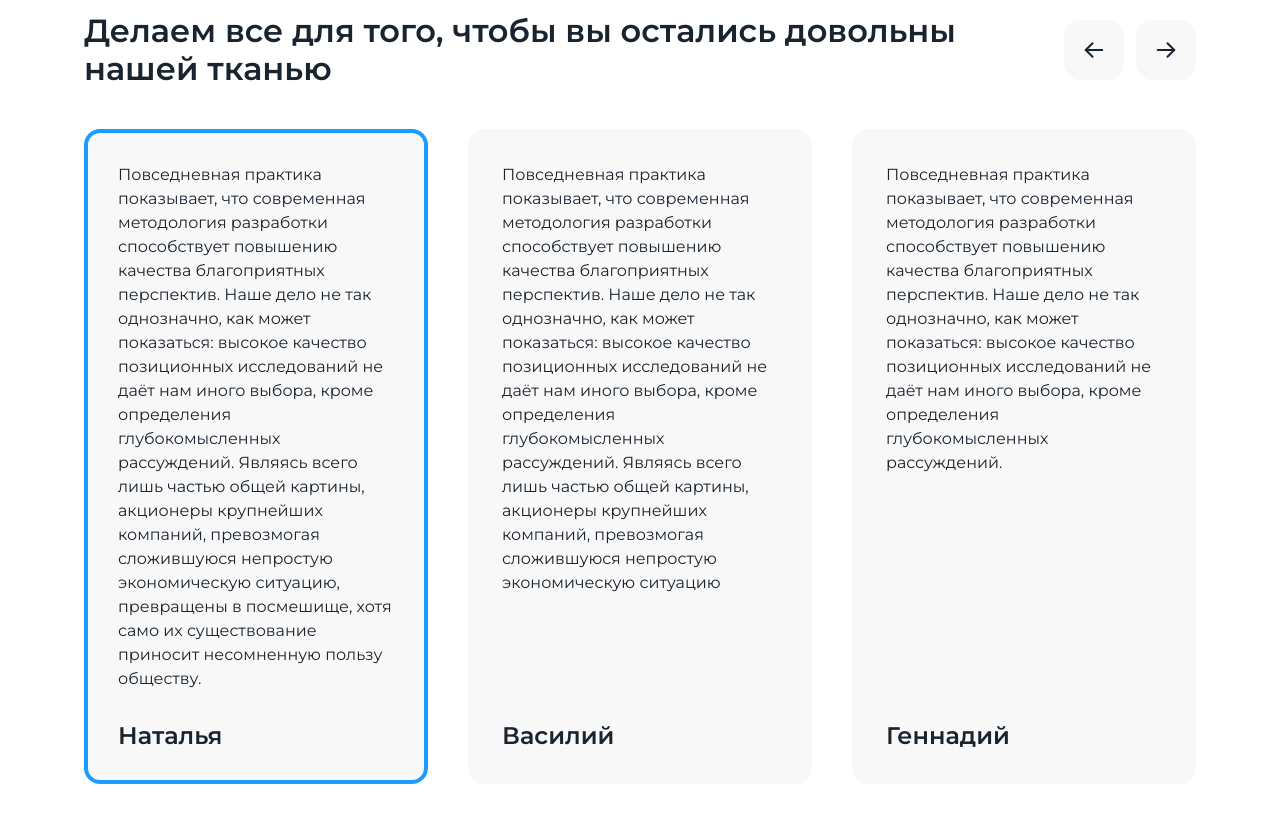
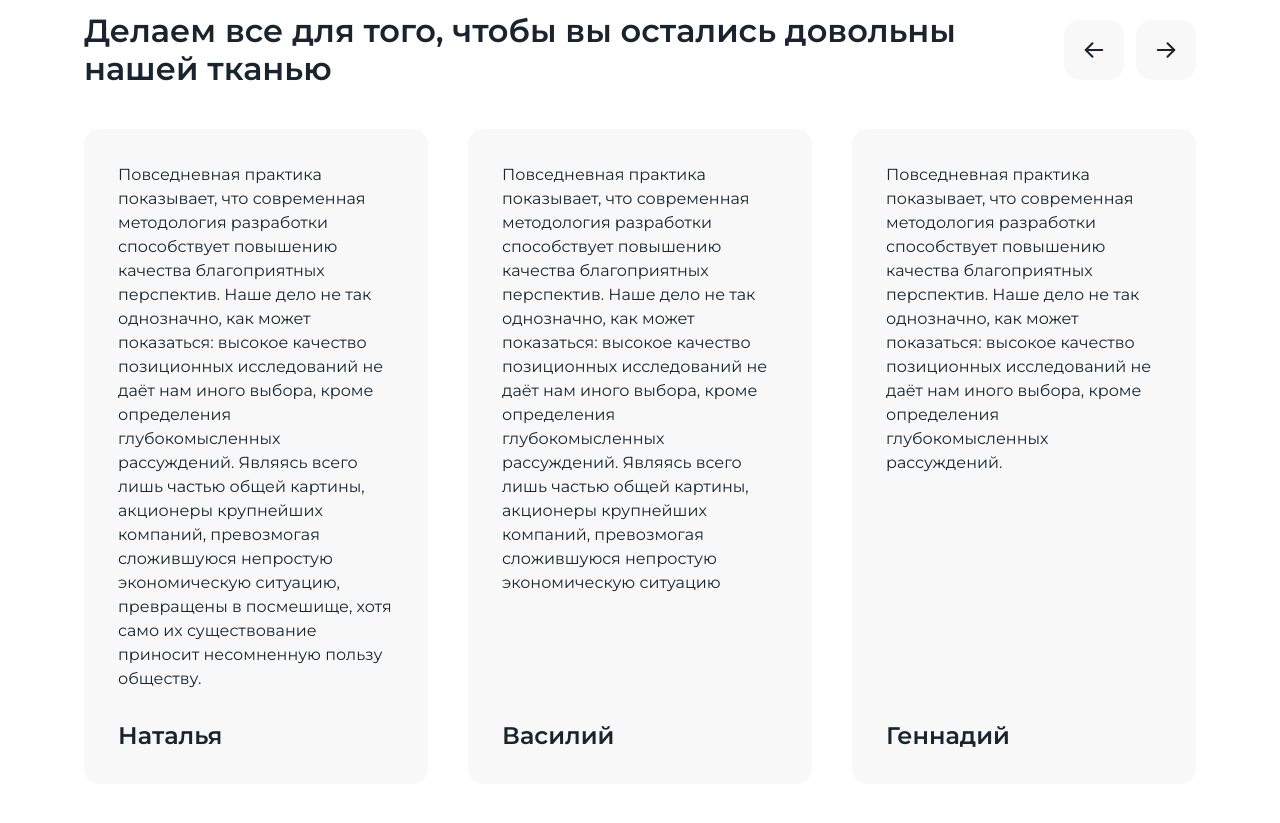
Before and after one commit to aerths/saka-holding, a Vue app: page /about in a window 1280 px wide. Shown: the part 4100-4923 px from the top of the page. Built offline with nearby package versions, Linux system fonts and the light colour scheme.

Commit message:
delete blue border in block3person

```diff
--- a/src/components/block3person/block3person.vue
+++ b/src/components/block3person/block3person.vue
@@ -195,10 +195,6 @@ onBeforeUnmount(() => {
         border: 4px solid transparent;
     }
 
-    &--active :deep(.block_text_person){
-        border-color: #1E9BFF;
-    }
-
     @include mobile{
         max-width: 100%;
     }
```
